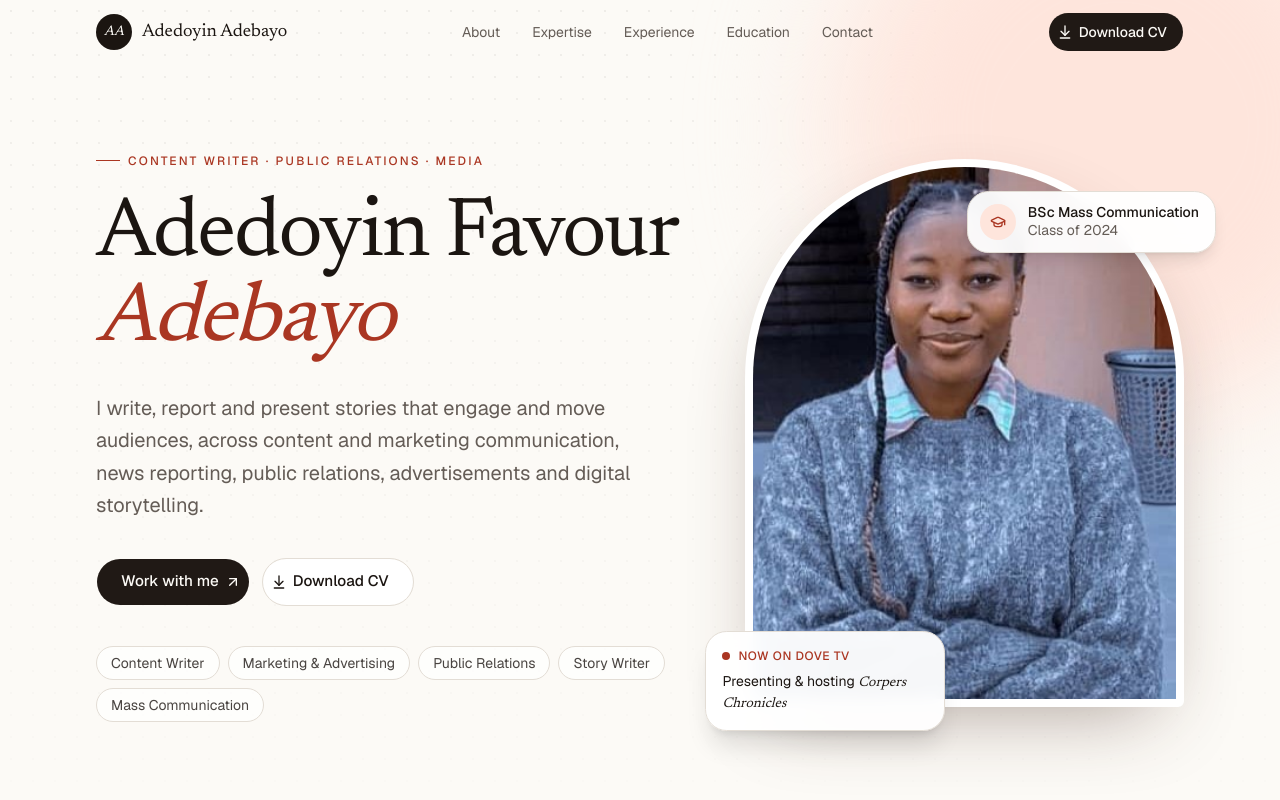
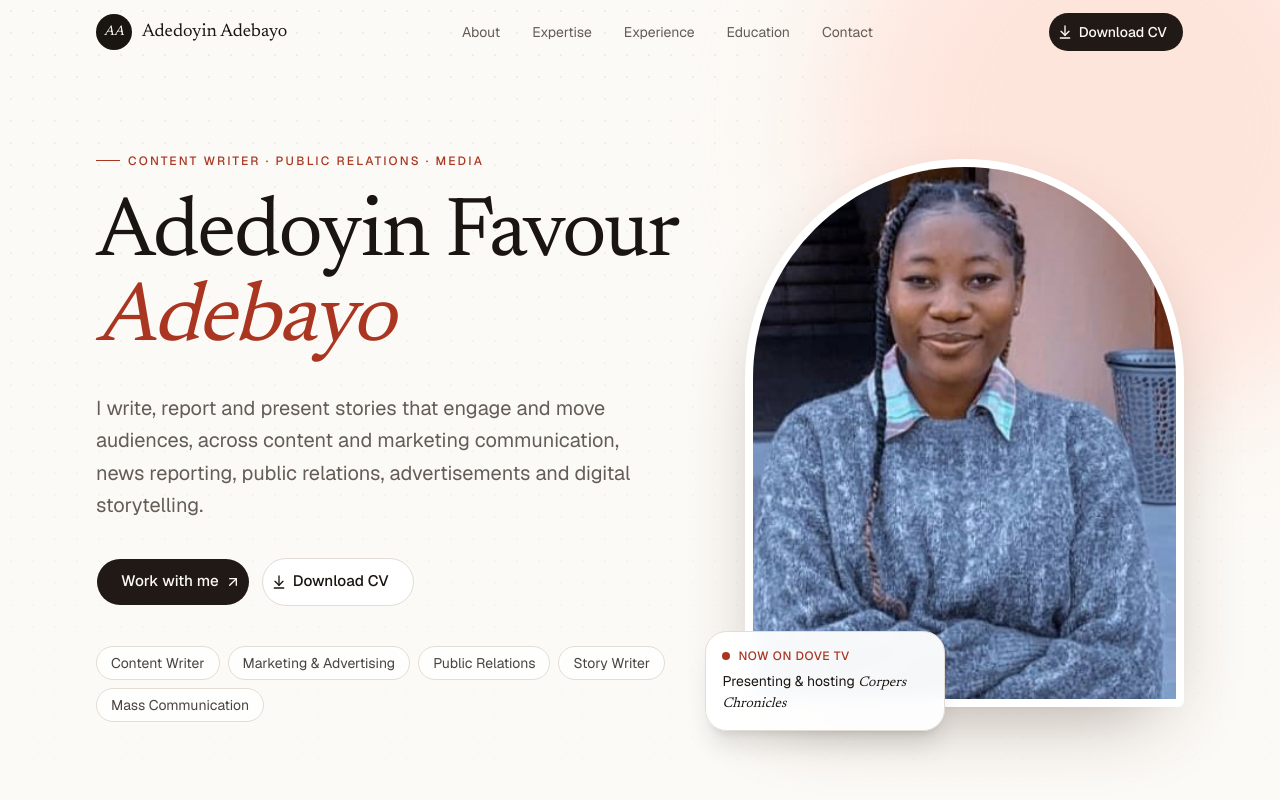
Before and after one commit to Adedara-samuel/toke-s-portfolio, a Next.js app: page / in a window 1280 px wide. Shown: the top 800 px of the page. Built offline with nearby package versions, Linux system fonts and the light colour scheme.

Commit message:
feat: remove unused graduation cap component from hero section

```diff
--- a/src/components/sections/hero.tsx
+++ b/src/components/sections/hero.tsx
@@ -1,5 +1,5 @@
 import Image from "next/image"
-import { ArrowDownToLine, ArrowUpRight, GraduationCap } from "lucide-react"
+import { ArrowDownToLine, ArrowUpRight } from "lucide-react"
 import { buttonVariants } from "@/components/ui/button"
 import { Reveal } from "@/components/reveal"
 import { cn } from "@/lib/utils"
@@ -92,16 +92,6 @@ export function Hero() {
               Presenting &amp; hosting <span className="font-heading italic">Corpers Chronicles</span>
             </p>
           </div>
-
-          <div className="absolute top-8 -right-3 hidden items-center gap-3 rounded-2xl border bg-card/95 p-3 pr-4 shadow-lg backdrop-blur sm:flex lg:-right-8">
-            <span className="grid size-9 place-items-center rounded-full bg-brand-soft text-brand">
-              <GraduationCap className="size-4" />
-            </span>
-            <div className="text-sm leading-tight">
-              <p className="font-medium">BSc Mass Communication</p>
-              <p className="text-muted-foreground">Class of 2024</p>
-            </div>
-          </div>
         </Reveal>
       </div>
 
```
